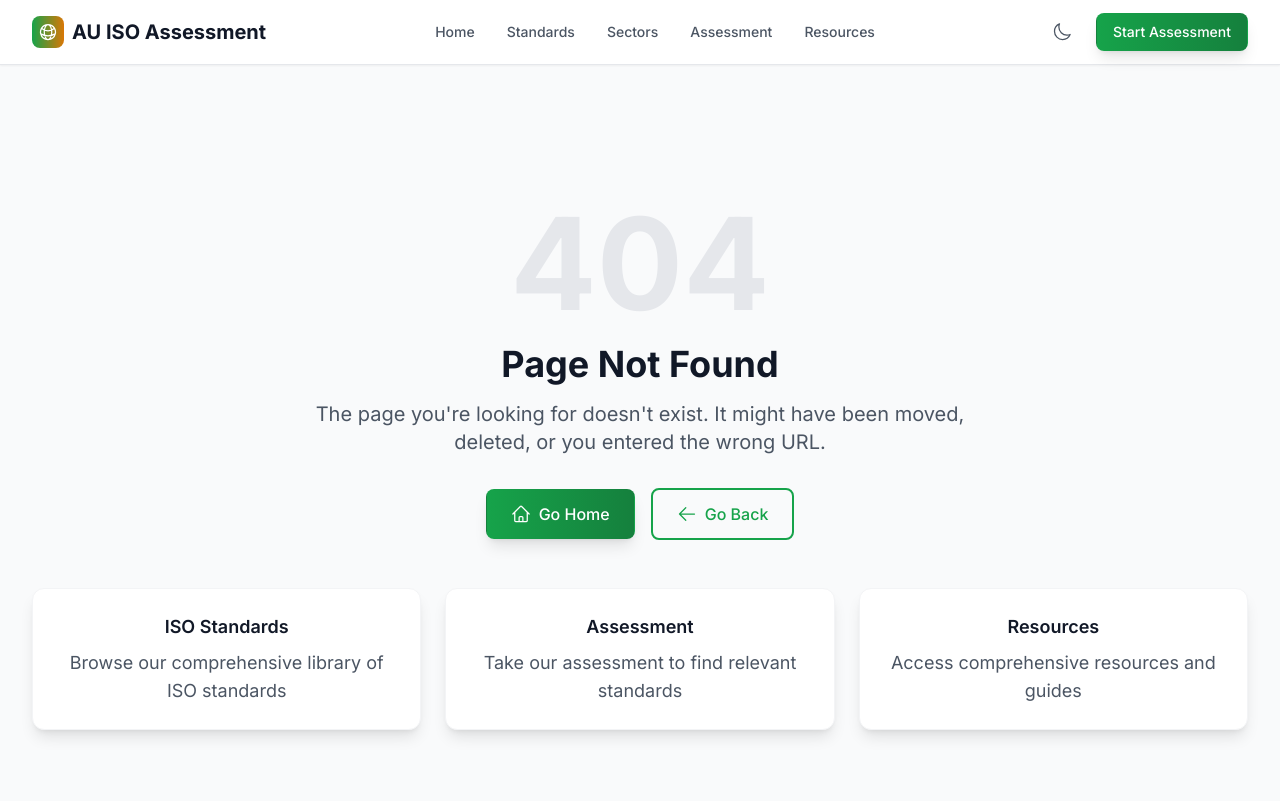
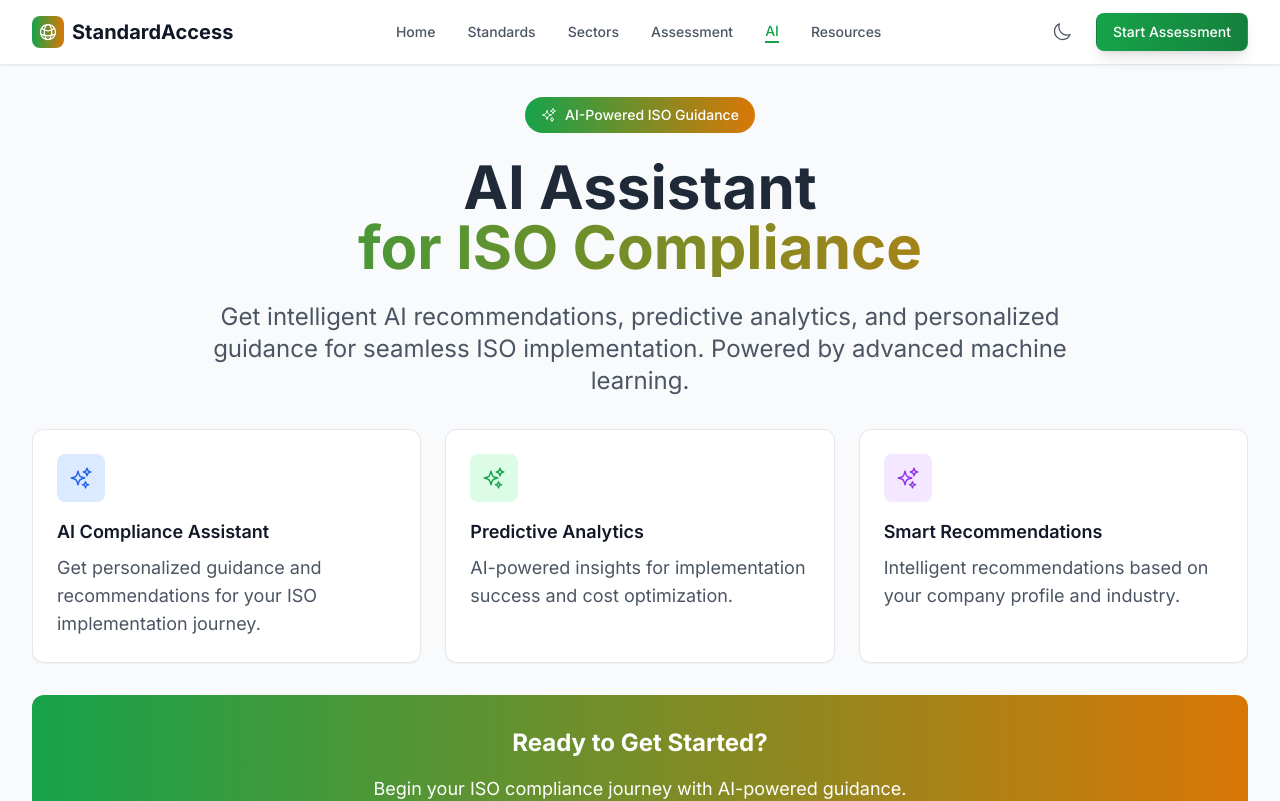
Before and after one commit to cfallah2k/CUSTOM-ISO-CHECKLIST, a React (Create React App) app: page /ai in a window 1280 px wide. Shown: the top 801 px of the page. Built offline with nearby package versions, Linux system fonts and the light colour scheme.

Commit message:
feat: Change app name to StandardAccess and add simple AI page

```diff
--- a/package.json
+++ b/package.json
@@ -1,7 +1,7 @@
 {
-  "name": "au-iso-assessment-platform",
+  "name": "standardaccess",
   "version": "1.0.0",
-  "description": "African Union ISO Assessment Platform",
+  "description": "StandardAccess - AI-Powered ISO Guidance Tool for MSMEs",
   "private": true,
   "dependencies": {
     "@headlessui/react": "^1.7.17",
--- a/src/App.tsx
+++ b/src/App.tsx
@@ -15,6 +15,7 @@ import StandardsPage from './pages/StandardsPage';
 import StandardDetailPage from './pages/StandardDetailPage';
 import SectorsPage from './pages/SectorsPage';
 import AssessmentPage from './pages/AssessmentPage';
+import AIPage from './pages/AIPage';
 import ResourcesPage from './pages/ResourcesPage';
 
 
@@ -150,6 +151,7 @@ function App() {
                         <Route path="/standards/:id" element={<StandardDetailPage />} />
                         <Route path="/sectors" element={<SectorsPage />} />
                         <Route path="/assessment" element={<AssessmentPage />} />
+                        <Route path="/ai" element={<AIPage />} />
                         <Route path="/resources" element={<ResourcesPage />} />
 
 
--- a/src/components/Layout/Header.tsx
+++ b/src/components/Layout/Header.tsx
@@ -20,6 +20,7 @@ const Header: React.FC = () => {
     { name: 'Standards', href: '/standards' },
     { name: 'Sectors', href: '/sectors' },
     { name: 'Assessment', href: '/assessment' },
+    { name: 'AI', href: '/ai' },
     { name: 'Resources', href: '/resources' },
   ];
 
@@ -44,7 +45,7 @@ const Header: React.FC = () => {
             <div className="w-8 h-8 bg-gradient-to-r from-primary-600 to-secondary-600 rounded-lg flex items-center justify-center">
               <GlobeAltIcon className="h-5 w-5 text-white" />
             </div>
-            <span className="text-xl font-bold text-gray-900">AU ISO Assessment</span>
+            <span className="text-xl font-bold text-gray-900">StandardAccess</span>
           </Link>
 
           {/* Desktop Navigation */}
--- /dev/null
+++ b/src/pages/AIPage.tsx
@@ -0,0 +1,113 @@
+import React from 'react';
+import { Helmet } from 'react-helmet-async';
+import { motion } from 'framer-motion';
+import { SparklesIcon } from '@heroicons/react/24/outline';
+
+const AIPage: React.FC = () => {
+  return (
+    <div className="min-h-screen bg-gray-50 py-8">
+      <Helmet>
+        <title>AI Assistant - StandardAccess</title>
+        <meta name="description" content="AI-powered ISO guidance and compliance assistance" />
+      </Helmet>
+
+      <div className="container-custom">
+        {/* Header */}
+        <div className="text-center mb-8">
+          <motion.div
+            initial={{ opacity: 0, y: 20 }}
+            animate={{ opacity: 1, y: 0 }}
+            className="mb-6"
+          >
+            <span className="inline-flex items-center px-4 py-2 rounded-full text-sm font-medium bg-gradient-to-r from-primary-600 to-secondary-600 text-white">
+              <SparklesIcon className="h-4 w-4 mr-2" />
+              AI-Powered ISO Guidance
+            </span>
+          </motion.div>
+
+          <motion.h1
+            initial={{ opacity: 0, y: 20 }}
+            animate={{ opacity: 1, y: 0 }}
+            transition={{ delay: 0.1 }}
+            className="text-4xl sm:text-5xl lg:text-6xl font-bold mb-6 leading-tight"
+          >
+            AI Assistant
+            <span className="block text-transparent bg-clip-text bg-gradient-to-r from-primary-600 to-secondary-600">
+              for ISO Compliance
+            </span>
+          </motion.h1>
+
+          <motion.p
+            initial={{ opacity: 0, y: 20 }}
+            animate={{ opacity: 1, y: 0 }}
+            transition={{ delay: 0.2 }}
+            className="text-lg sm:text-xl lg:text-2xl text-gray-600 mb-8 leading-relaxed max-w-4xl mx-auto"
+          >
+            Get intelligent AI recommendations, predictive analytics, and personalized guidance
+            for seamless ISO implementation. Powered by advanced machine learning.
+          </motion.p>
+        </div>
+
+        {/* AI Features */}
+        <div className="grid grid-cols-1 md:grid-cols-2 lg:grid-cols-3 gap-6 mb-8">
+          <motion.div
+            initial={{ opacity: 0, y: 20 }}
+            animate={{ opacity: 1, y: 0 }}
+            transition={{ delay: 0.3 }}
+            className="bg-white rounded-xl p-6 shadow-sm border border-gray-200 hover:shadow-md transition-all duration-200"
+          >
+            <div className="w-12 h-12 bg-blue-100 rounded-lg flex items-center justify-center mb-4">
+              <SparklesIcon className="h-6 w-6 text-blue-600" />
+            </div>
+            <h3 className="text-lg font-semibold text-gray-900 mb-2">AI Compliance Assistant</h3>
+            <p className="text-gray-600">Get personalized guidance and recommendations for your ISO implementation journey.</p>
+          </motion.div>
+
+          <motion.div
+            initial={{ opacity: 0, y: 20 }}
+            animate={{ opacity: 1, y: 0 }}
+            transition={{ delay: 0.4 }}
+            className="bg-white rounded-xl p-6 shadow-sm border border-gray-200 hover:shadow-md transition-all duration-200"
+          >
+            <div className="w-12 h-12 bg-green-100 rounded-lg flex items-center justify-center mb-4">
+              <SparklesIcon className="h-6 w-6 text-green-600" />
+            </div>
+            <h3 className="text-lg font-semibold text-gray-900 mb-2">Predictive Analytics</h3>
+            <p className="text-gray-600">AI-powered insights for implementation success and cost optimization.</p>
+          </motion.div>
+
+          <motion.div
+            initial={{ opacity: 0, y: 20 }}
+            animate={{ opacity: 1, y: 0 }}
+            transition={{ delay: 0.5 }}
+            className="bg-white rounded-xl p-6 shadow-sm border border-gray-200 hover:shadow-md transition-all duration-200"
+          >
+            <div className="w-12 h-12 bg-purple-100 rounded-lg flex items-center justify-center mb-4">
+              <SparklesIcon className="h-6 w-6 text-purple-600" />
+            </div>
+            <h3 className="text-lg font-semibold text-gray-900 mb-2">Smart Recommendations</h3>
+            <p className="text-gray-600">Intelligent recommendations based on your company profile and industry.</p>
+          </motion.div>
+        </div>
+
+        {/* Call to Action */}
+        <motion.div
+          initial={{ opacity: 0, y: 20 }}
+          animate={{ opacity: 1, y: 0 }}
+          transition={{ delay: 0.6 }}
+          className="text-center"
+        >
+          <div className="bg-gradient-to-r from-primary-600 to-secondary-600 rounded-xl p-8 text-white">
+            <h2 className="text-2xl font-bold mb-4">Ready to Get Started?</h2>
+            <p className="text-lg mb-6">Begin your ISO compliance journey with AI-powered guidance.</p>
+            <button className="bg-white text-primary-600 px-8 py-3 rounded-lg font-semibold hover:bg-gray-100 transition-colors duration-200">
+              Start Assessment
+            </button>
+          </div>
+        </motion.div>
+      </div>
+    </div>
+  );
+};
+
+export default AIPage;
```
Also changed, not shown: 1 other file (tests, documents, lock files or other folders).
